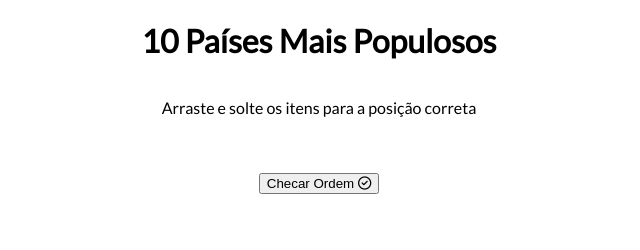
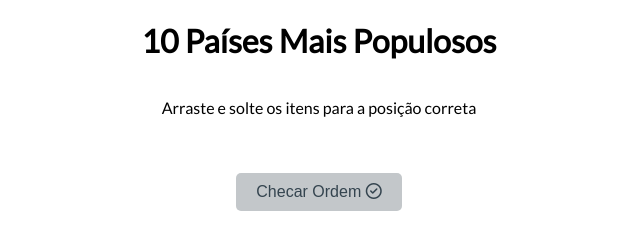
Before and after one commit to tcamargo89/listaOrdenada, a plain HTML site: page index.html in a window 1280 px wide. Shown: the whole page, without its empty margins (321-961 px from the left). Drawn offline with Linux system fonts and the light colour scheme.

Commit message:
correção classe botão no html

```diff
--- a/index.html
+++ b/index.html
@@ -14,7 +14,7 @@
     <h1>10 Países Mais Populosos</h1>
     <p>Arraste e solte os itens para a posição correta</p>
     <ul class="lista-ordenavel" id="lista-ordenavel"></ul>
-    <button class="btao-checar" id="checar">
+    <button class="botao-checar" id="checar">
       Checar Ordem <i class="fa-regular fa-circle-check"></i>
     </button>
   </body>
```
